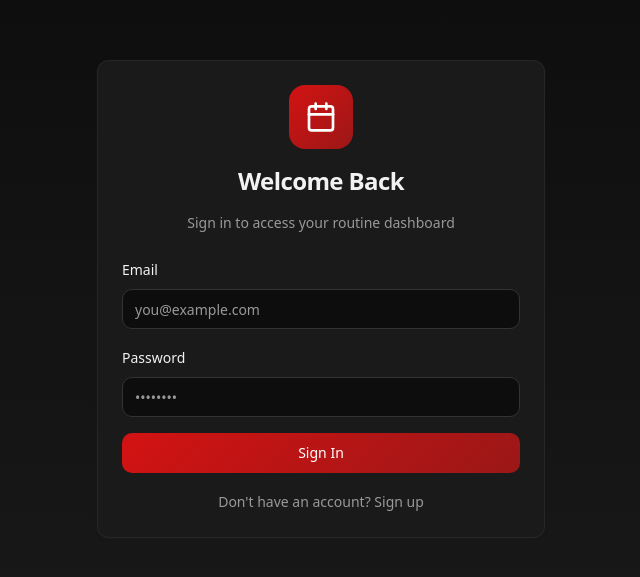
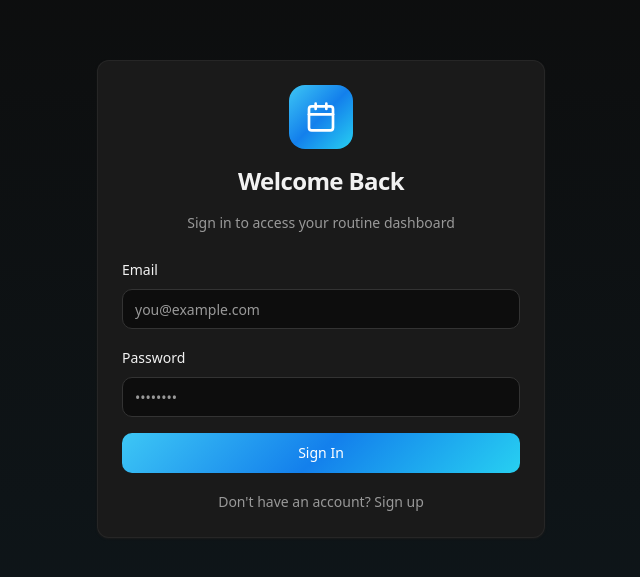
Before and after one commit to Sur-Tech/remind-ai, a React (Vite) app: page /auth in a window 1280 px wide. Shown: the part 101-678 px from the top of the page, without its empty margins (319-959 px from the left). Built offline with nearby package versions, Linux system fonts and the light colour scheme; the HTML template or start-up script is replaced by a standard one.

Commit message:
Update color scheme to black and light blue
Update the application's color scheme from black and red to black and light blue, incorporating gradients and updated shadow effects for a more visually appealing design.

```diff
--- a/src/index.css
+++ b/src/index.css
@@ -17,7 +17,7 @@ All colors MUST be HSL.
     --popover: 0 0% 10%;
     --popover-foreground: 0 0% 95%;
 
-    --primary: 0 84% 45%;
+    --primary: 195 90% 60%;
     --primary-foreground: 0 0% 100%;
 
     --secondary: 0 0% 15%;
@@ -26,23 +26,25 @@ All colors MUST be HSL.
     --muted: 0 0% 20%;
     --muted-foreground: 0 0% 60%;
 
-    --accent: 0 84% 35%;
-    --accent-foreground: 0 0% 95%;
+    --accent: 195 85% 50%;
+    --accent-foreground: 0 0% 100%;
 
     --destructive: 0 72% 51%;
     --destructive-foreground: 0 0% 100%;
 
     --border: 0 0% 20%;
     --input: 0 0% 20%;
-    --ring: 0 84% 45%;
+    --ring: 195 90% 60%;
 
     --radius: 0.75rem;
 
-    --gradient-primary: linear-gradient(135deg, hsl(0 84% 45%), hsl(0 74% 35%));
-    --gradient-subtle: linear-gradient(180deg, hsl(0 0% 5%), hsl(0 0% 10%));
+    --gradient-primary: linear-gradient(135deg, hsl(195 90% 60%), hsl(210 85% 50%), hsl(190 88% 55%));
+    --gradient-subtle: linear-gradient(180deg, hsl(0 0% 5%), hsl(200 30% 8%));
+    --gradient-accent: linear-gradient(90deg, hsl(195 90% 60%), hsl(185 85% 65%));
 
     --shadow-soft: 0 2px 8px -2px hsl(0 0% 0% / 0.3);
-    --shadow-card: 0 4px 12px -4px hsl(0 84% 45% / 0.3);
+    --shadow-card: 0 4px 12px -4px hsl(195 90% 60% / 0.4);
+    --shadow-glow: 0 0 40px hsl(195 90% 60% / 0.3);
 
     --transition-smooth: all 0.2s cubic-bezier(0.4, 0, 0.2, 1);
 
@@ -73,7 +75,7 @@ All colors MUST be HSL.
     --popover: 0 0% 8%;
     --popover-foreground: 0 0% 98%;
 
-    --primary: 0 90% 50%;
+    --primary: 195 95% 65%;
     --primary-foreground: 0 0% 100%;
 
     --secondary: 0 0% 12%;
@@ -82,21 +84,23 @@ All colors MUST be HSL.
     --muted: 0 0% 18%;
     --muted-foreground: 0 0% 65%;
 
-    --accent: 0 90% 40%;
-    --accent-foreground: 0 0% 98%;
+    --accent: 195 90% 55%;
+    --accent-foreground: 0 0% 100%;
 
     --destructive: 0 72% 51%;
     --destructive-foreground: 0 0% 100%;
 
     --border: 0 0% 18%;
     --input: 0 0% 18%;
-    --ring: 0 90% 50%;
+    --ring: 195 95% 65%;
 
-    --gradient-primary: linear-gradient(135deg, hsl(0 90% 50%), hsl(0 80% 40%));
-    --gradient-subtle: linear-gradient(180deg, hsl(0 0% 3%), hsl(0 0% 8%));
+    --gradient-primary: linear-gradient(135deg, hsl(195 95% 65%), hsl(210 90% 55%), hsl(190 92% 60%));
+    --gradient-subtle: linear-gradient(180deg, hsl(0 0% 3%), hsl(200 35% 6%));
+    --gradient-accent: linear-gradient(90deg, hsl(195 95% 65%), hsl(185 90% 70%));
 
     --shadow-soft: 0 2px 8px -2px hsl(0 0% 0% / 0.5);
-    --shadow-card: 0 4px 12px -4px hsl(0 90% 50% / 0.4);
+    --shadow-card: 0 4px 12px -4px hsl(195 95% 65% / 0.5);
+    --shadow-glow: 0 0 40px hsl(195 95% 65% / 0.4);
     --sidebar-background: 240 5.9% 10%;
     --sidebar-foreground: 240 4.8% 95.9%;
     --sidebar-primary: 224.3 76.3% 48%;
--- a/tailwind.config.ts
+++ b/tailwind.config.ts
@@ -66,10 +66,12 @@ export default {
       backgroundImage: {
         'gradient-primary': 'var(--gradient-primary)',
         'gradient-subtle': 'var(--gradient-subtle)',
+        'gradient-accent': 'var(--gradient-accent)',
       },
       boxShadow: {
         'soft': 'var(--shadow-soft)',
         'card': 'var(--shadow-card)',
+        'glow': 'var(--shadow-glow)',
       },
       transitionProperty: {
         'smooth': 'var(--transition-smooth)',
```
